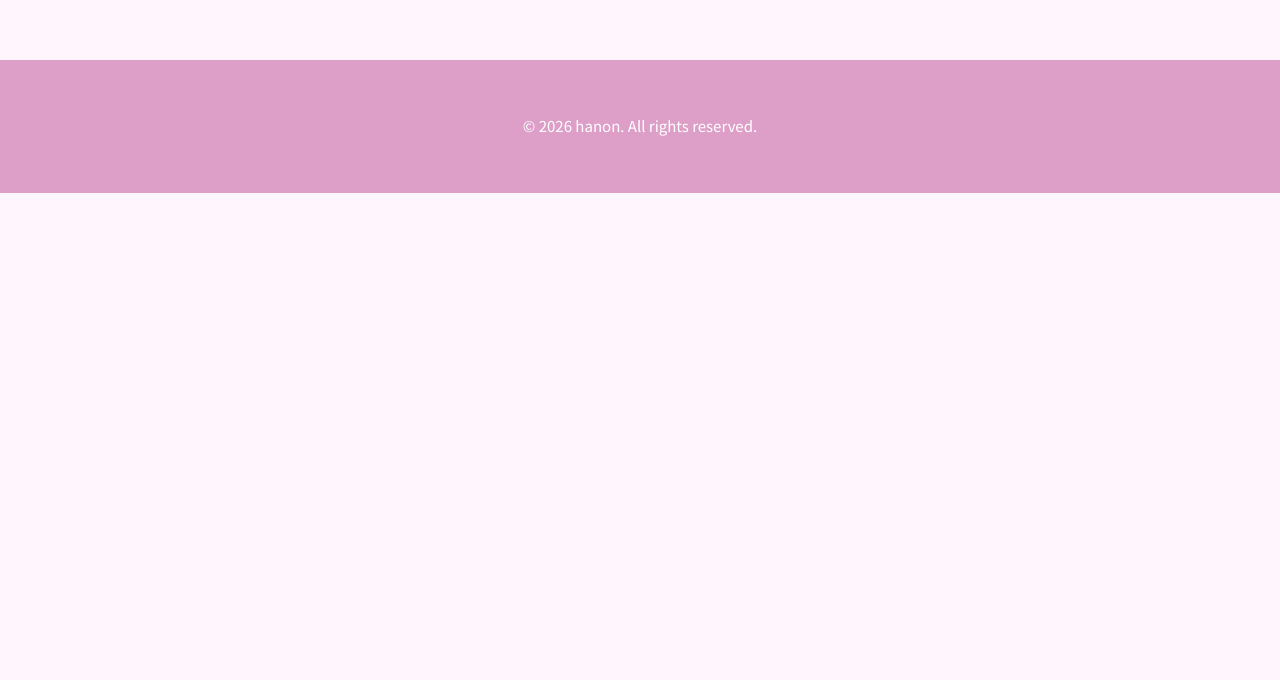
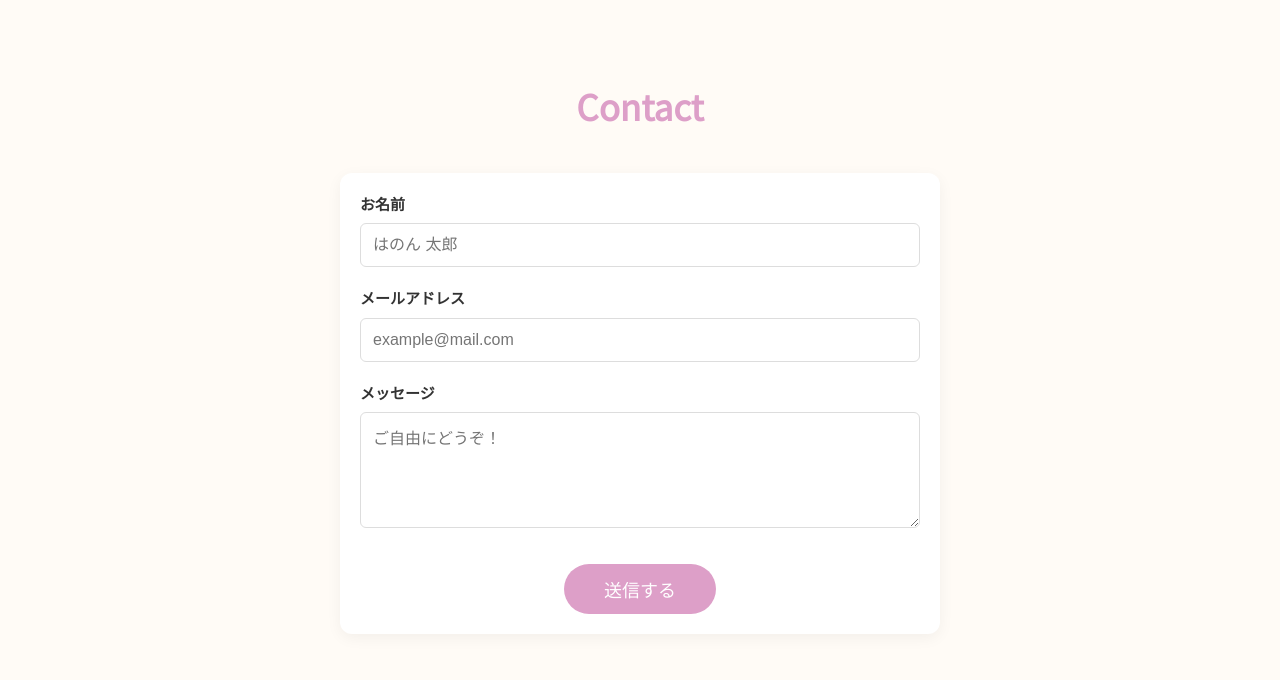
Before and after one commit to tirononi/jikosuoukai, a plain HTML site: page index.html in a window 1280 px wide. Shown: the part 2320-3000 px from the top of the page. Before the commit the page ends 2513 px from the top, so only its background shows below. Drawn offline with Linux system fonts and the light colour scheme; files that its build step writes are made by us from their sources.

Commit message:
feat: お問い合わせフォームの追加とアクセシビリティ対応（ARIAタグ・フォーカス設定）

```diff
--- /dev/null
+++ b/assets/css/object/project/_contact.css
@@ -0,0 +1,64 @@
+/* --- Contact Form --- */
+.p-contact-form {
+    max-width: 600px;
+    margin: 0 auto;
+    padding: 20px;
+    background: #fff;
+    border-radius: 12px;
+    box-shadow: 0 4px 15px rgba(0,0,0,0.05);
+}
+
+.p-contact-form__item {
+    margin-bottom: 20px;
+}
+
+.p-contact-form__label {
+    display: block;
+    margin-bottom: 8px;
+    font-weight: bold;
+    color: #333;
+    cursor: pointer; /* ラベルにカーソルを合わせると指マークになる（＝押せるよ！の合図） */
+}
+
+.p-contact-form__input {
+    width: 100%;
+    padding: 12px;
+    border: 1px solid #ddd;
+    border-radius: 6px;
+    font-size: 16px; /* スマホでズームされないように16px以上がオススメ */
+    box-sizing: border-box;
+}
+
+.p-contact-form__input--textarea {
+    resize: vertical; /* ユーザーが縦方向だけ高さを変えられるようにする */
+}
+
+.p-contact-form__submit {
+    text-align: center; /* 中にあるボタンを中央に寄せる */
+    margin-top: 30px;   /* 上に少し隙間を作ると綺麗です */
+}
+
+/* 送信ボタンの共通パーツ（Component） */
+.c-button {
+    display: inline-block;
+    padding: 12px 40px;
+    background-color: var(--color-primary); /* 好きな色に変えてみてね！ */
+    color: #fff;
+    border: none;
+    border-radius: 30px;
+    font-size: 18px;
+    cursor: pointer;
+    transition: background 0.3s;
+}
+
+.c-button:hover {
+    background-color: var(--color-success);
+}
+
+
+/* 2. でも、キーボードで操作した時（:focus-visible）だけは、枠線を出す！ */
+.p-contact-form__input:focus-visible,
+.c-button:focus-visible {
+  outline: 2px solid var(--color-primary, #3b82f6);
+  outline-offset: 2px;
+}
--- a/assets/css/style.css
+++ b/assets/css/style.css
@@ -20,3 +20,4 @@
 @import "object/project/_works.css";
 @import "object/utility/_animation.css";
 @import "object/utility/_skeleton.css";
+@import "object/project/_contact.css"
--- a/index.html
+++ b/index.html
@@ -10,7 +10,7 @@
 </head>
 <body class="page-body">
     <header class="header">
-        <nav class="header__nav">
+        <nav class="header__nav" aria-label="メインナビゲーション">
             <ul class="header__menu">
                 <li class="header__menu-item">about</li>
                 <li class="header__menu-item">dog</li>
@@ -93,10 +93,36 @@
              </div>
         </section>
 
+        <section id="contact" class="section section--secondary">
+            <div class="section__inner">
+                <h2 class="section__title">Contact</h2>
+                <form action="#" method="post" class="p-contact-form">
+                    <div class="p-contact-form__item">
+                        <label for="name" class="p-contact-form__label">お名前</label>
+                        <input type="text" id="name" name="name" class="p-contact-form__input" placeholder="はのん 太郎" required>
+                    </div>
+
+                    <div class="p-contact-form__item">
+                        <label for="email" class="p-contact-form__label">メールアドレス</label>
+                        <input type="email" id="email" name="email" class="p-contact-form__input" placeholder="example@mail.com" required>
+                    </div>
+
+                    <div class="p-contact-form__item">
+                        <label for="message" class="p-contact-form__label">メッセージ</label>
+                        <textarea id="message" name="message" class="p-contact-form__input p-contact-form__input--textarea" rows="5" placeholder="ご自由にどうぞ！" required></textarea>
+                    </div>
+
+                    <div class="p-contact-form__submit">
+                        <button type="submit" class="c-button">送信する</button>
+                    </div>
+                </form>
+            </div>
+        </section>
+
     </main>
 
 
-    <footer class="l-footer">
+    <footer class="l-footer" aria-label="フッター">
         <p class="l-footer__copy">&copy; 2026 hanon. All rights reserved.</p>
     </footer>
 
```
